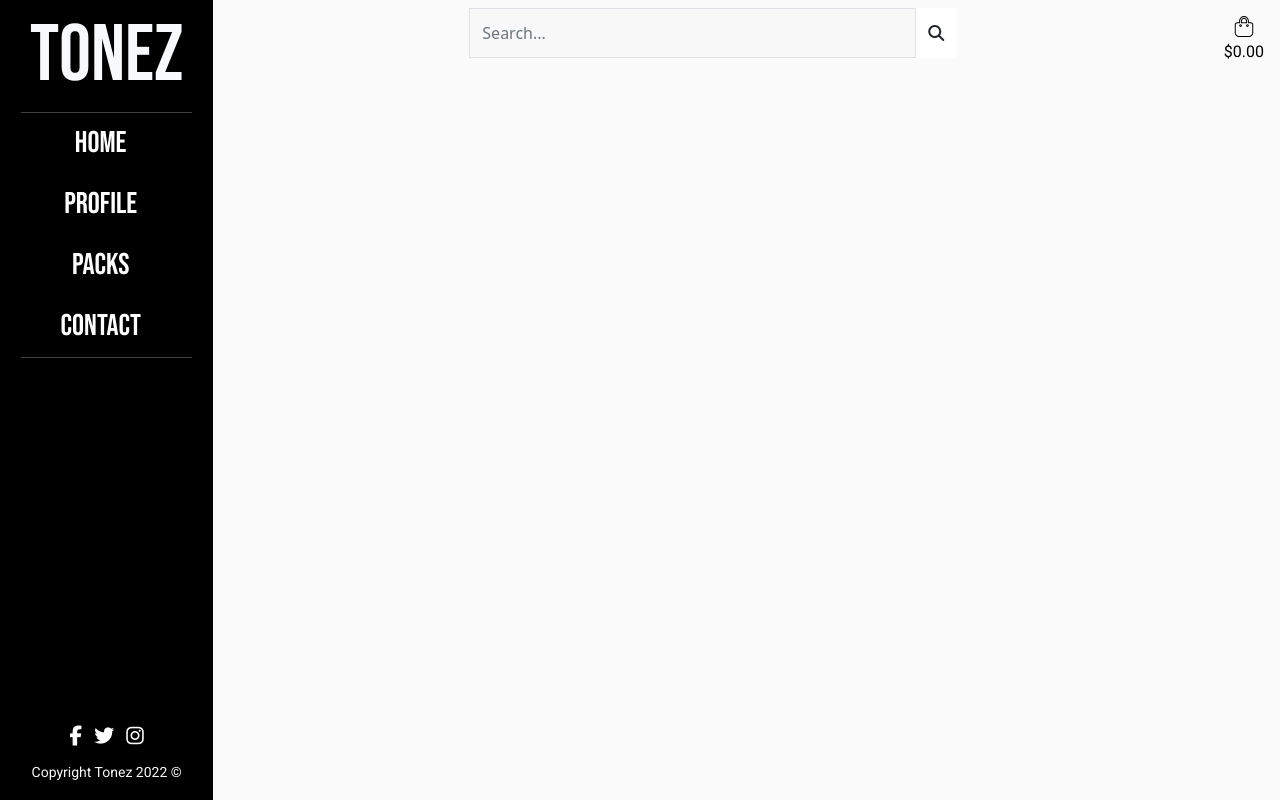
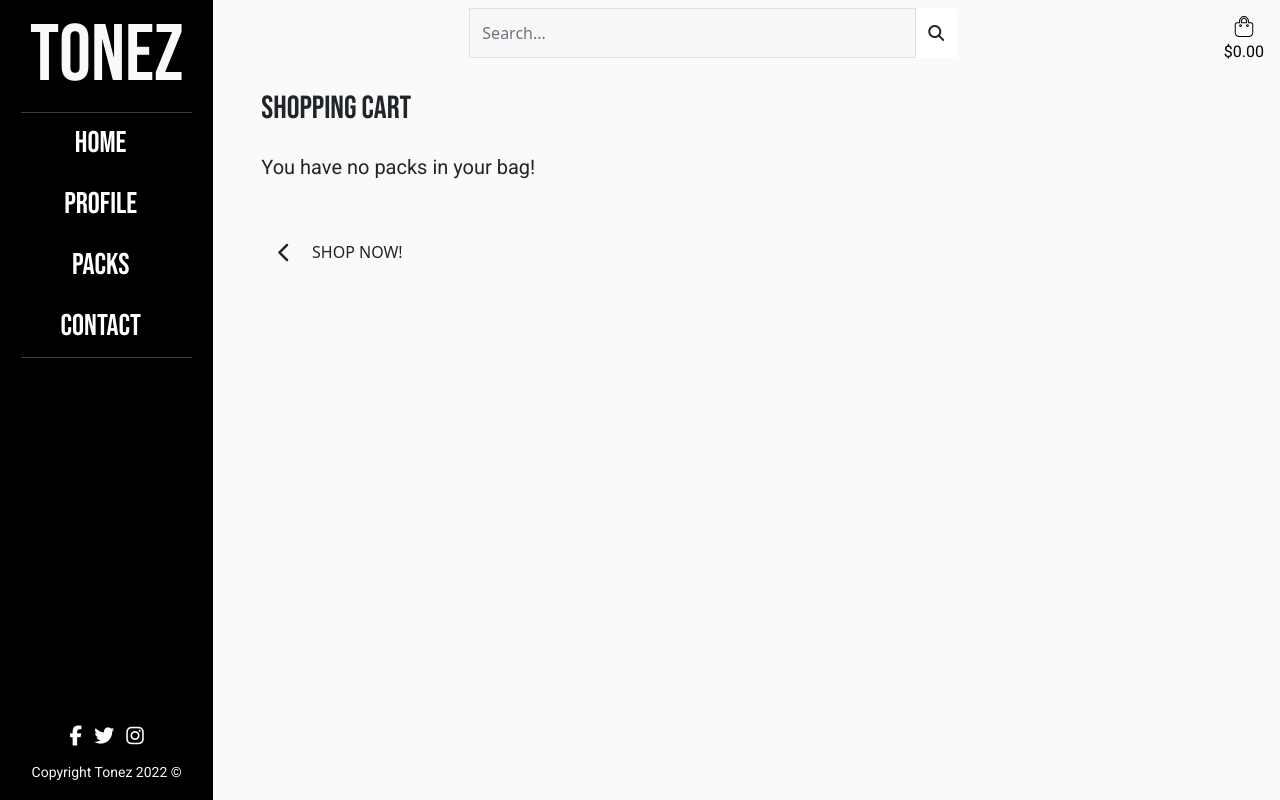
Before and after one commit to hollownotempty/Portfolio_5_Tonez, a Django app: template cart/templates/cart/cart.html in a window 1280 px wide. Run offline with Django 3.2, Linux system fonts and the light colour scheme; the template is opened without the code that fills it, so the values that code supplies are empty; parts of the project's set-up code (start-up, migrations or seed data) failed here and were passed over; some libraries are stand-ins or nearby versions.

Commit message:
Create cart context processor and populate cart page

```diff
--- a/Tonez/settings.py
+++ b/Tonez/settings.py
@@ -76,6 +76,7 @@ TEMPLATES = [
                 'django.template.context_processors.request',
                 'django.contrib.auth.context_processors.auth',
                 'django.contrib.messages.context_processors.messages',
+                'cart.contexts.cart_contents',
             ],
         },
     },
@@ -156,8 +157,7 @@ USE_TZ = True
 
 STATIC_URL = '/static/'
 STATICFILES_DIRS = (
-    os.path.join(BASE_DIR, 'static'),
-    )
+    os.path.join(BASE_DIR, 'static'),)
 
 
 MEDIA_URL = '/media/'
--- /dev/null
+++ b/cart/contexts.py
@@ -0,0 +1,16 @@
+
+
+def cart_contents(request):
+    # Context processor to access bag contents anywhere in the app
+
+    cart_items = []
+    total = 0
+    product_count = 0
+
+    context = {
+        'cart_items': cart_items,
+        'total': total,
+        'product_count': product_count,
+    }
+
+    return context
--- a/cart/templates/cart/cart.html
+++ b/cart/templates/cart/cart.html
@@ -4,4 +4,28 @@
 {% block extra_title %}| Shopping Cart{% endblock %}
 {% block content %}
 
+<div id="shopping-cart-container" class="mb-2 mx-5">
+    <div class="row">
+        <div class="col">
+            <h2 class="mb-4">Shopping Cart</h2>
+        </div>
+    </div>
+
+    <div class="row">
+        <div class="col">
+            {% if bag_items %}
+            <div class="table-responsive rounder">
+
+            </div>
+            {% else %}
+                <p class="lead mb-5">You have no packs in your bag!</p>
+                <a href="{% url 'packs' %}" class="btn btn-outline-black rounded-0 btn-lg"><i class="fas fa-chevron-left"></i></a>
+                <span class="text-uppercase">Shop now!</span>
+            {% endif %}
+        </div>
+    </div>
+</div>
+
+
+
 {% endblock %}
--- a/static/css/base.css
+++ b/static/css/base.css
@@ -205,3 +205,9 @@ footer a {
     font-family: 'Roboto', sans-serif;
     color: black;
 }
+
+/* ------------------------- Pack Detail Page */
+
+#shopping-cart-container {
+    margin-top: 90px;
+}
```
